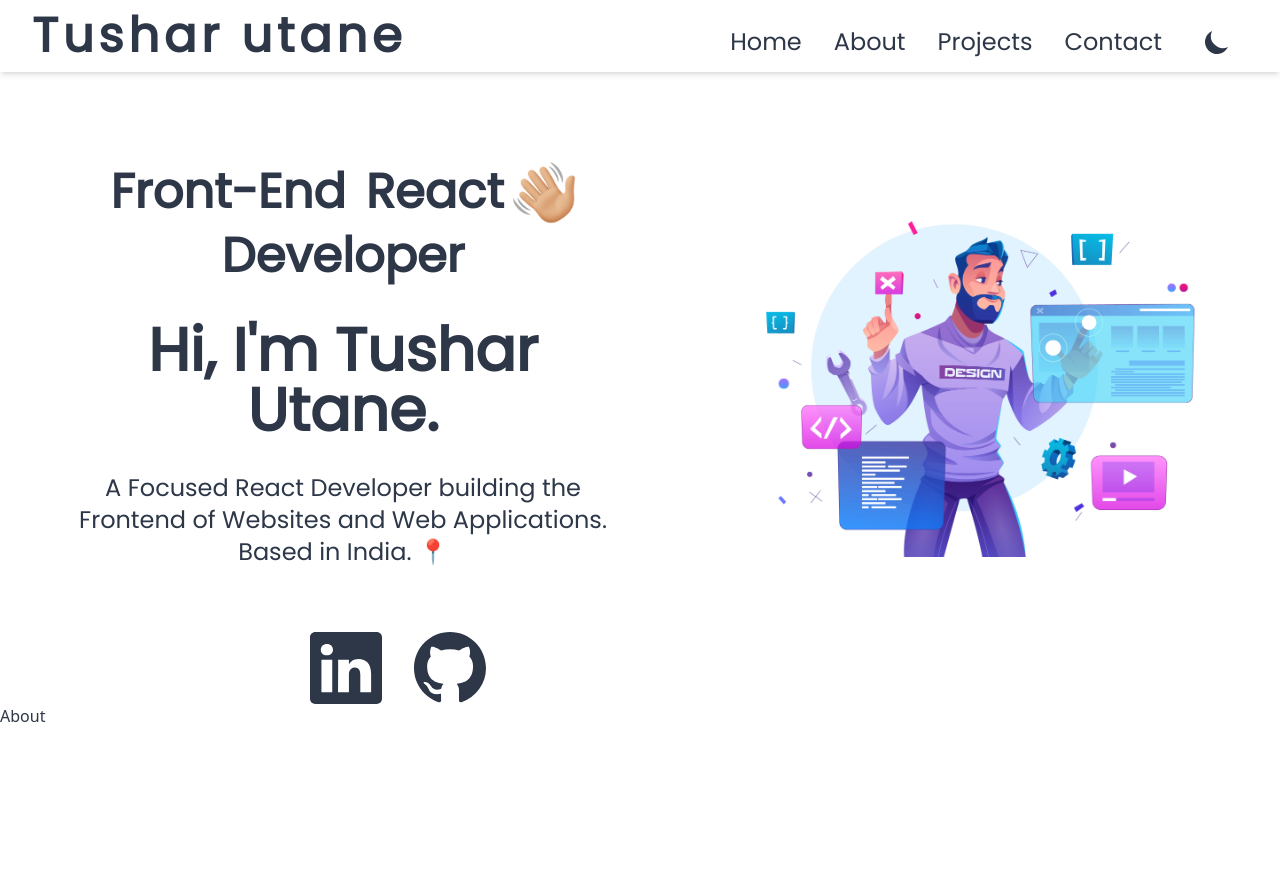
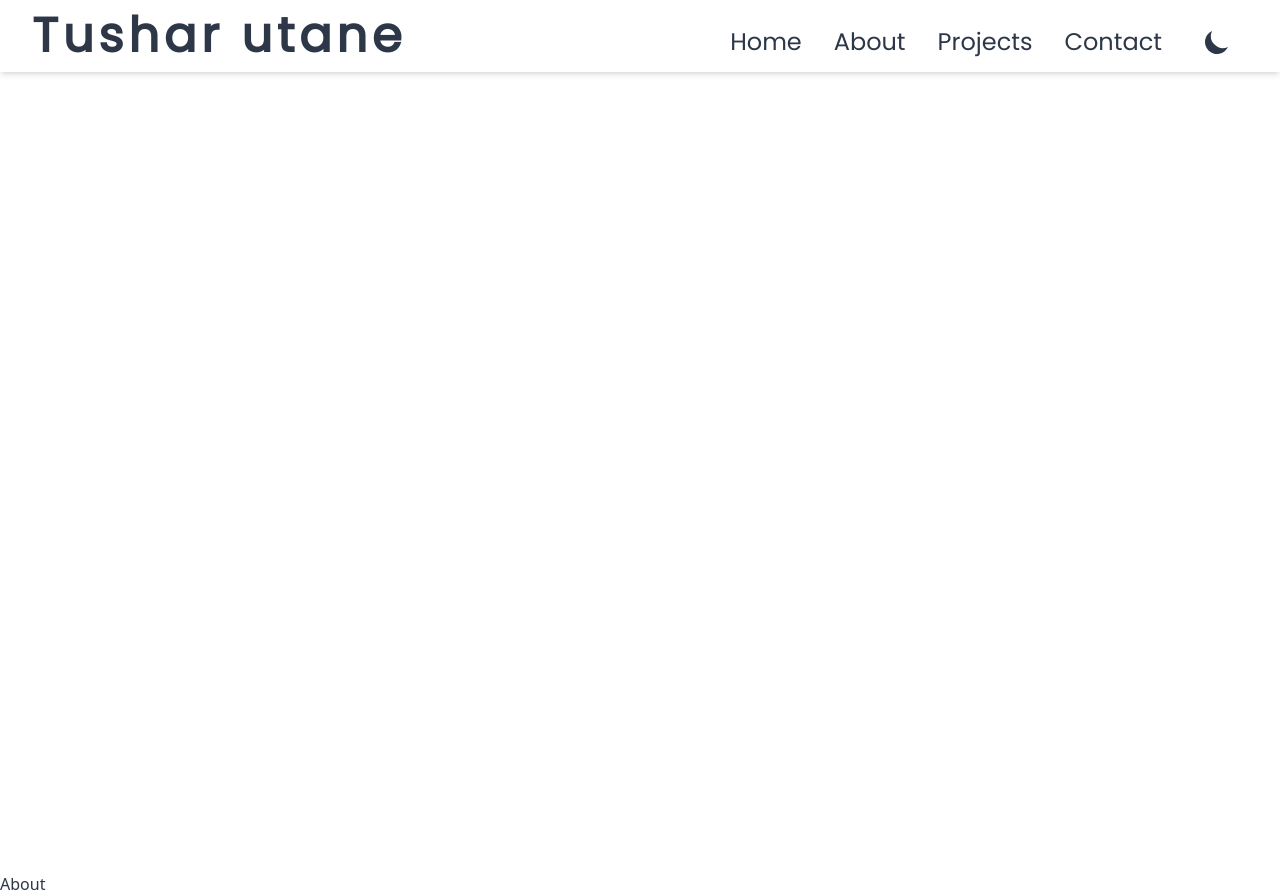
Before and after one commit to TusharUtane07/personal-portfolio, a React (Create React App) app: page / in a window 1280 px wide. Before the commit the page ends 800 px from the top, so only its background shows below. Built offline with nearby package versions, Linux system fonts and the light colour scheme.

Commit message:
Cleared up

```diff
--- a/package.json
+++ b/package.json
@@ -6,6 +6,7 @@
     "@testing-library/jest-dom": "^5.16.5",
     "@testing-library/react": "^13.4.0",
     "@testing-library/user-event": "^13.5.0",
+    "animate.css": "^4.1.1",
     "react": "^18.2.0",
     "react-dom": "^18.2.0",
     "react-icons": "^4.8.0",
--- a/src/components/Home.jsx
+++ b/src/components/Home.jsx
@@ -1,48 +1,12 @@
-import React from "react";
-import w1 from "../assests/w1.png";
-import w2 from "../assests/w2.jpg";
-import { BsGithub, BsLinkedin } from "react-icons/bs";
+import React from 'react'
+import w2 from '../assests/w2.jpg'
 
 const Home = () => {
   return (
-    <div className="font-poppins">
-      <div className="lg:flex lg:items-center lg:justify-center lg:mt-10 lg:mx-5 lg:space-x-10">
-        <div className="">
-          <div className="mt-16 text-5xl font-bold text-center md:text-7xl lg:mt-10 lg:text-5xl lg:flex lg:items-center lg:space-x-5 lg:justify-center">
-            <h2>Front-End</h2>
-            <h2 className="flex items-center justify-center my-2 lg:justify-start">
-              React <img src={w1} className="w-12 ml-2 lg:w-16" />
-            </h2>
-          </div>
-            <h2 className="text-5xl font-bold text-center ">Developer</h2>
-          <div className="mt-12 text-2xl mx-8 text-center md:text-2xl md:my-16 lg:mt-10 lg:mx-10 ">
-            <span className="font-bold text-3xl md:text-5xl block lg:text-6xl lg:mb-8">
-              Hi, I'm Tushar Utane.
-            </span>
-            <span>
-              A Focused React Developer building the Frontend of Websites and
-              Web Applications.
-            <span> Based in India. 📍</span>
-            </span>
-          </div>
-          </div>
-        <div className="hidden lg:flex items-center">
-          <img src={w2} alt="developer-image" className="w-[70rem] rounded-lg" />
-        </div>
-      </div>
-      <div className="mt-14 text-5xl md:text-7xl  flex items-center justify-center space-x-6 md:space-x-8 lg:justify-start lg:ml-[310px] lg:mt-0">
-            <a
-              href="https://www.linkedin.com/in/tushar-utane-492b00260/"
-              target="_blank"
-            >
-              <BsLinkedin />
-            </a>
-            <a href="https://github.com/CodeWithTusharUtane" target="_blank">
-              <BsGithub />
-            </a>
-          </div>
+    <div className='flex items-center justify-center h-screen'>
+
     </div>
-  );
-};
+  )
+}
 
-export default Home;
+export default Home
--- a/src/index.css
+++ b/src/index.css
@@ -9,7 +9,7 @@
     @apply border border-secondary rounded-2xl shadow-xl bg-primary px-2 max-w-[1140px] w-full mx-auto
 }
 .dark{
-    --color-bg-primary: #393646;
+    --color-bg-primary: #27283D;
     --color-bg-secondary:#283141;
     --color-text-primary:#dbdbdb;
     --color-text-secondary:#e2e8f0;
```
Also changed, not shown: src/assests/w2.jpg (deleted), 1 other file (tests, documents, lock files or other folders).
